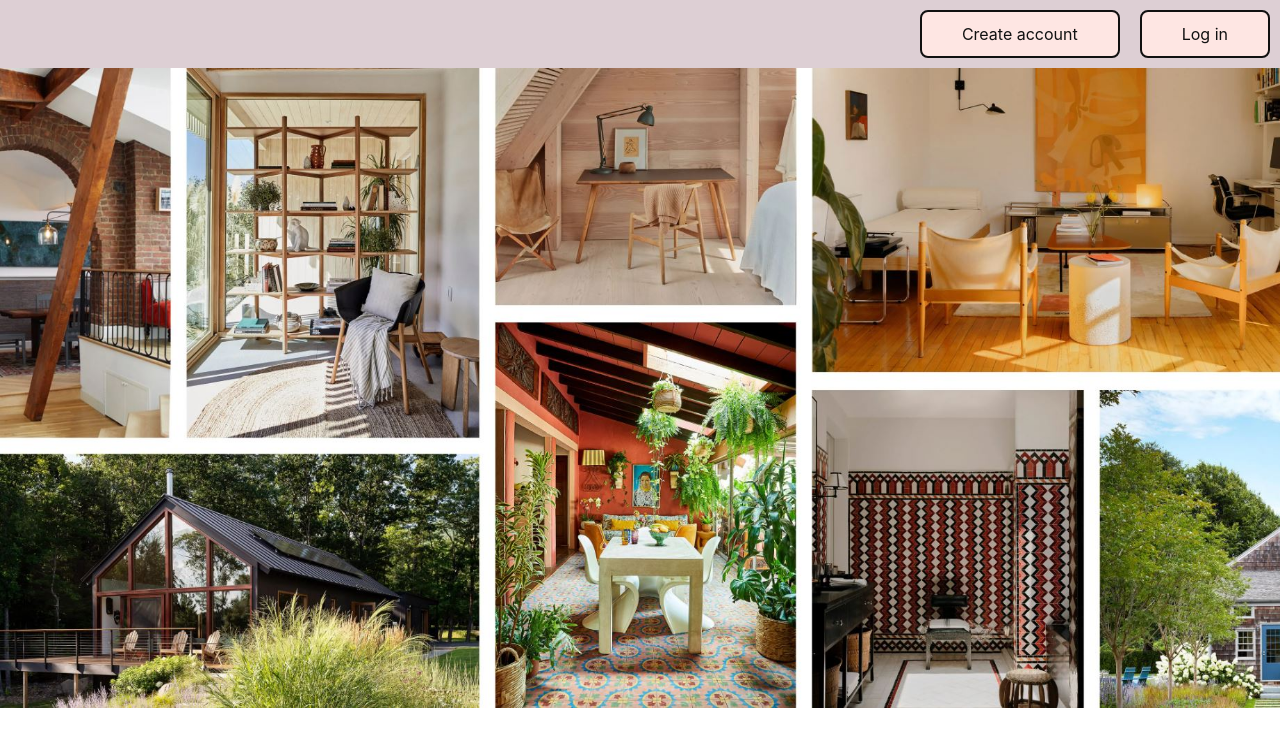
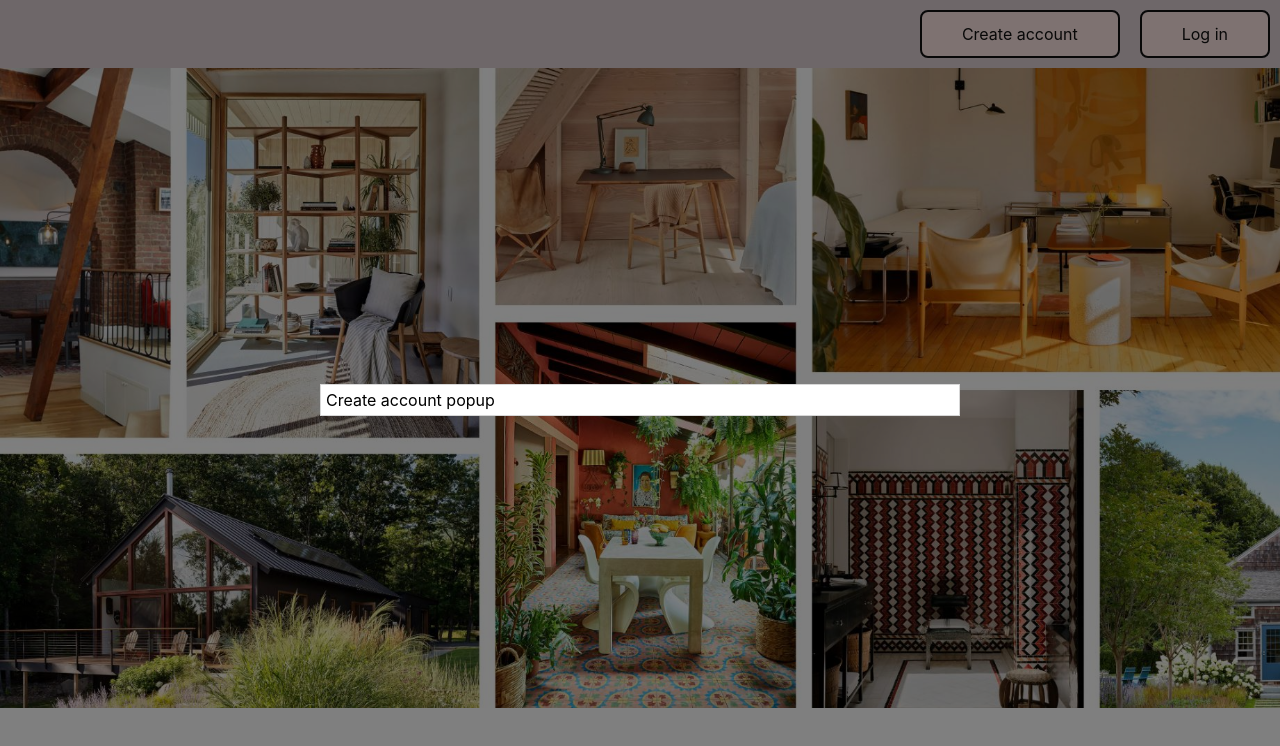
Before and after one commit to Malek-G7/house-swiper, a Next.js app in the folder house-swiper/: page / in a window 1280 px wide. Both pictures are taken after a click on the button "Create account". Shown: the top 746 px of the page. Built offline with nearby package versions, Linux system fonts and the light colour scheme.

Commit message:
add basic modal popup when buttons are clicked

```diff
--- a/house-swiper/components/Nav.js
+++ b/house-swiper/components/Nav.js
@@ -1,10 +1,16 @@
 import styles from '../styles/Home.module.css'
+import Popup from 'reactjs-popup';
+import 'reactjs-popup/dist/index.css';
 
 export  default function Nav(){
     return(
     <nav className={styles.navstyle}>
-        <button className= {styles.buttons} >Create account</button>
-        <button className= {styles.buttons}>Log in</button>
+        <Popup trigger={<button className= {styles.buttons} >Create account</button>}  modal="true">
+            <div>Create account popup</div>
+        </Popup>
+        <Popup trigger={<button className= {styles.buttons}>Log in</button>}  modal="true">
+            <div>Log  in popup</div>
+        </Popup>
       </nav>
     )
 }
--- a/house-swiper/package.json
+++ b/house-swiper/package.json
@@ -11,7 +11,8 @@
   "dependencies": {
     "next": "12.3.1",
     "react": "18.2.0",
-    "react-dom": "18.2.0"
+    "react-dom": "18.2.0",
+    "reactjs-popup": "^2.0.5"
   },
   "devDependencies": {
     "eslint": "8.25.0",
```
Also changed, not shown: 1 other file (tests, documents, lock files or other folders).
